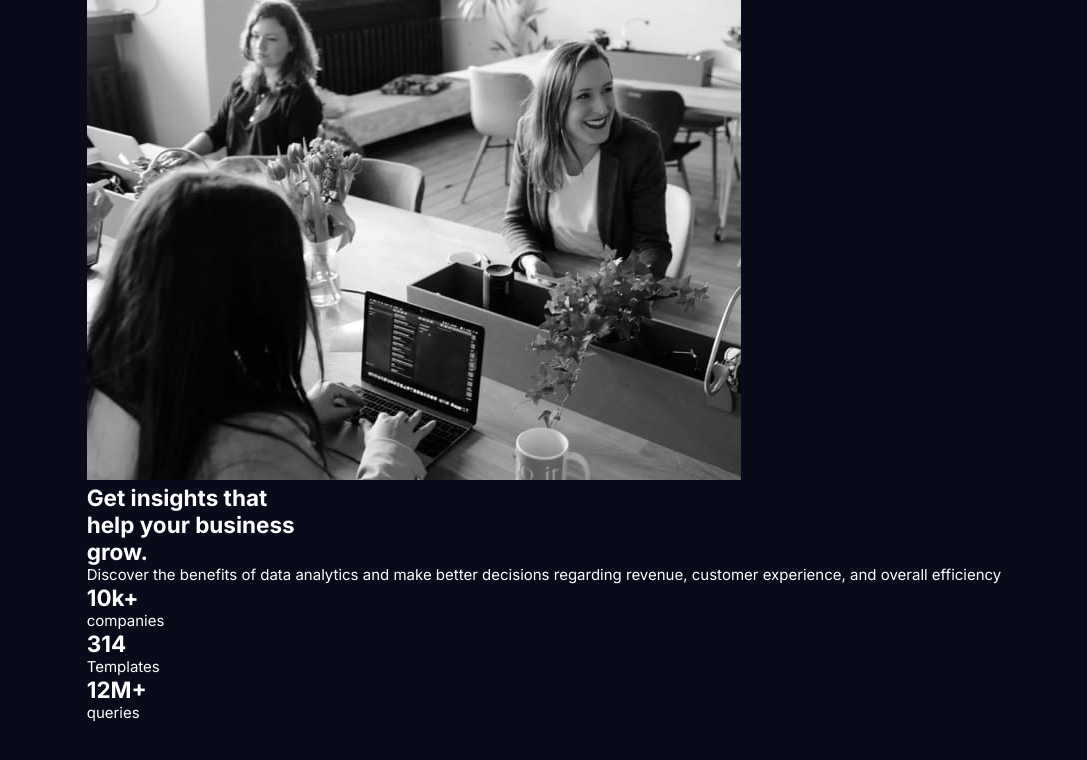
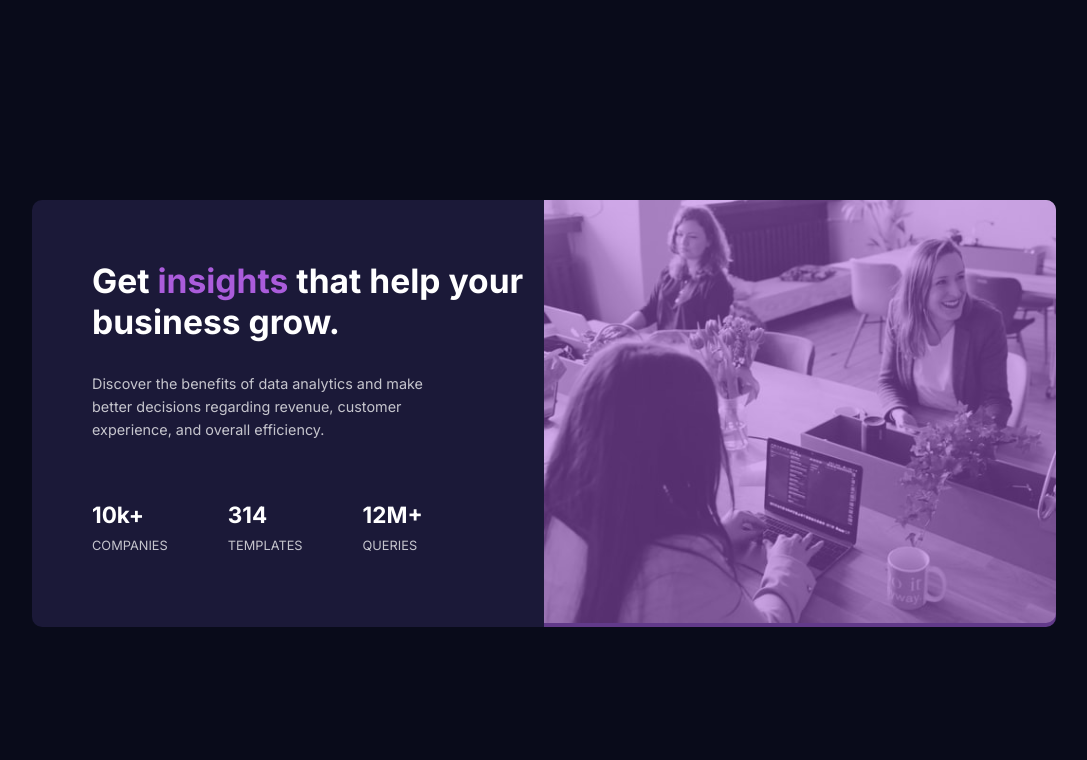
Before and after one commit to emmanuelkumah/stats_frontendMentor, a plain HTML site: page index.html in a window 1280 px wide. Shown: the whole page, without its empty margins (96-1183 px from the left). Drawn offline with Linux system fonts and the light colour scheme.

Commit message:
Add media queries for responsiveness

```diff
--- a/index.html
+++ b/index.html
@@ -5,34 +5,43 @@
     <meta name="viewport" content="width=device-width, initial-scale=1.0">
     <link rel="stylesheet" href="style.css">
     <link rel="shortcut icon" href="images/favicon-32x32.png" type="image/x-icon">
-    <title>Stats Page Frontend Mentor</title>
+    <title>Order Summary component</title>
 </head>
 <body>
-   <main>
-    <div class="heroImg">
-        <img src="./images/image-header-mobile.jpg" alt="hero"  />
-    </div>
-       <section class="mainContent">
-           <h1 class="heroCaption">Get <span>insights</span> that <br> help your business<br> grow.</h1>
-           <article class="cardDesc">
-            <p>Discover the benefits of data analytics and make better decisions regarding revenue, customer experience, and overall efficiency</p>
+   <main class="row">
+    <section class="column">
+        <figure class="statsImage">
+            <img src="./images/image-header-desktop.jpg"  alt="officeSettings"/>
+        </figure>
+    </section>
+
+    <section class="column">
+        <h1 class="statsCaption">Get <span>insights</span> that help  your business  grow.</h1>
+        <article class="statsDesc">
+         <p>Discover the benefits of data
+            analytics and make better decisions
+            regarding revenue, customer experience, and overall efficiency.
+        </p>
+
         </article>
-       </section>
+
         <section class="stats">
-           <article class="stats_details">
+            <article class="statsCount">
              <h2>10k+</h2>
              <p>companies</p>
             </article>
-           <article class="stats_details">
+            <article class="statsCount">
              <h2>314</h2>
              <p>Templates</p>
             </article>
-           <article class="stats_details">
+            <article class="statsCount">
              <h2>12M+</h2>
              <p>queries</p>
             </article>
 
         </section>
+    </section>
+
    </main>
 </body>
 </html>
--- a/style.css
+++ b/style.css
@@ -13,70 +13,150 @@
   --mainParagraph: hsla(0, 0%, 100%, 0.75);
   --statsHeading: hsla(0, 0%, 100%, 0.6);
 }
-
 body {
   background-color: var(--veryDarkBlue);
-  display: flex;
-  justify-content: center;
-  align-items: center;
   font-family: "Inter", sans-serif;
   font-size: 15px;
   color: var(--white);
   height: auto;
 }
 
+.row {
+  background-color: var(--darkDesaturatedBlue);
+  border-radius: 10px;
+  width: 85vw;
+  height: auto;
+  margin: 60px auto;
+}
+.column {
+  width: 100%;
+}
+/* add color overlay to image */
+.statsImage {
+  position: relative;
+}
+.statsImage::before {
+  position: absolute;
+  content: "";
+  top: 0;
+  left: 0;
+  width: 100%;
+  background: hsla(277, 64%, 61%, 0.5);
+}
+img {
+  width: 100%;
+}
+span {
+  color: var(--softViolet);
+}
+/* mobile */
 @media only screen and (min-device-width: 375px) and (max-device-height: 667px) and (orientation: portrait) and (-webkit-device-pixel-ratio: 2) {
-  /* Styles */
-  main {
-    background-color: var(--darkDesaturatedBlue);
-    border-radius: 10px;
-    width: 90vw;
-    margin: 60px auto;
+  .statsImage {
+    position: relative;
   }
-  .heroImg {
+  .statsImage::before {
+    position: absolute;
+    content: "";
+    top: 0;
+    left: 0;
     width: 100%;
-    height: 37vh;
-    background: var(--softViolet);
-    overflow: hidden;
+    height: 98.5%;
+    background: hsla(277, 64%, 61%, 0.5);
     border-top-left-radius: 10px;
     border-top-right-radius: 10px;
   }
   img {
-    width: 100%;
-    opacity: 0.6;
     border-top-left-radius: 10px;
     border-top-right-radius: 10px;
   }
-  .mainContent {
-    padding-left: 10px;
-    padding-right: 10px;
+  .statsCaption {
+    font-size: 1.8rem;
+    text-align: center;
+    padding: 20px;
   }
-  .heroCaption {
-    margin-top: 40px;
-    text-align: center;
-    font-size: 1.8rem;
-  }
-  .heroCaption span {
-    color: var(--softViolet);
-  }
-  .cardDesc {
+  .statsDesc {
+    font-size: 1rem;
+    line-height: 1.7;
     text-align: center;
     color: var(--mainParagraph);
-    font-size: 1rem;
-    margin-top: 30px;
-    padding-left: 20px;
-    padding-right: 20px;
-    line-height: 1.5;
+    padding: 10px 20px;
   }
   .stats {
     text-align: center;
-    line-height: 1.5;
-    margin-top: 30px;
-    margin-bottom: 10px;
+    padding-bottom: 30px;
   }
-  .stats_details p {
+  .statsCount h2 {
+    padding-top: 20px;
+    padding-bottom: 5px;
+  }
+  .statsCount p {
     text-transform: uppercase;
     color: var(--mainParagraph);
+  }
+}
+
+/* Desktops and laptops ----------- */
+
+@media only screen and (min-width: 1224px) {
+  .row {
+    display: flex;
+    flex-direction: row-reverse;
+    margin: 200px auto;
+    background-color: var(--darkDesaturatedBlue);
+    border-radius: 10px;
+    width: 80vw;
+    height: auto;
+  }
+  .column {
+    width: 50%;
+  }
+  .statsCaption {
+    font-size: 2.1rem;
+    padding-top: 60px;
+    padding-left: 60px;
+    padding-right: 10px;
     padding-bottom: 30px;
   }
+  span {
+    color: var(--softViolet);
+  }
+  .statsDesc {
+    font-size: 0.9rem;
+    padding-left: 60px;
+    padding-right: 100px;
+    padding-bottom: 40px;
+    color: var(--mainParagraph);
+    line-height: 1.6;
+  }
+  .stats {
+    display: flex;
+    margin-top: 20px;
+  }
+  .statsCount {
+    padding-left: 60px;
+  }
+  .statsCount p {
+    text-transform: uppercase;
+    font-size: 0.8rem;
+    padding-top: 10px;
+    color: var(--mainParagraph);
+  }
+  .statsImage {
+    position: relative;
+  }
+  .statsImage::before {
+    position: absolute;
+    content: "";
+    top: 0;
+    left: 0;
+    width: 100%;
+    height: 100%;
+    background: hsla(277, 64%, 61%, 0.5);
+    border-top-right-radius: 10px;
+    border-bottom-right-radius: 10px;
+  }
+  img {
+    border-top-right-radius: 10px;
+    border-bottom-right-radius: 10px;
+  }
 }
```
Lines whose indentation alone changed are shown as unchanged.
